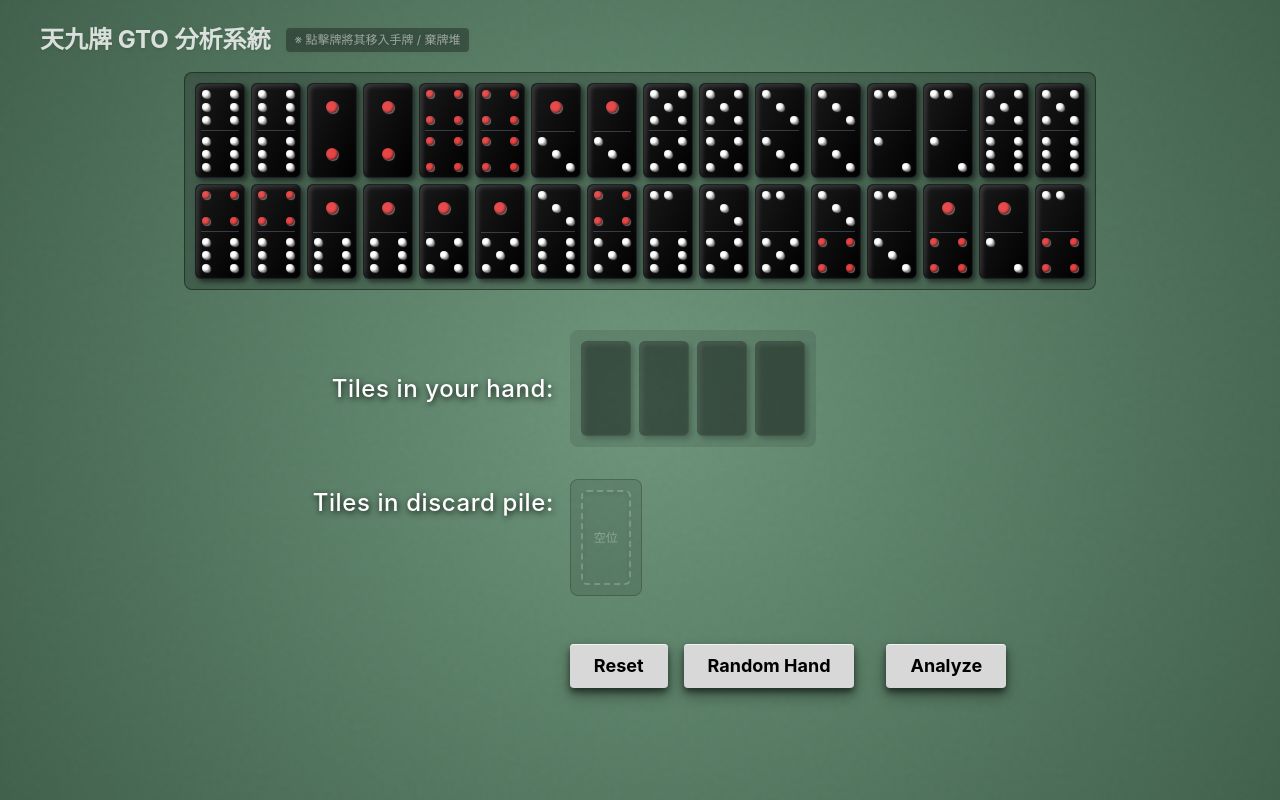
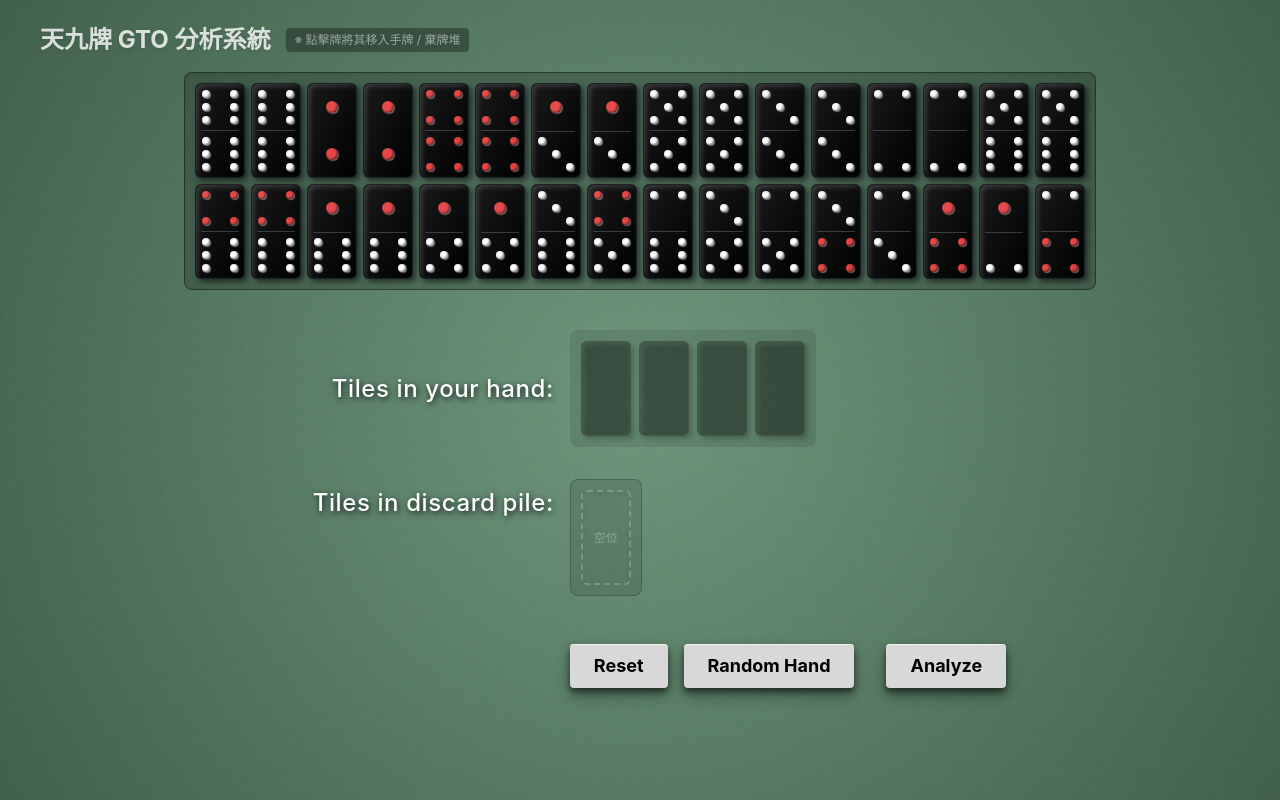
Before and after one commit to pan77775/pai_gow, a React (Vite) app: page / in a window 1280 px wide. Built offline with nearby package versions, Linux system fonts and the light colour scheme.

Commit message:
fix(ui): define css grid positions for horizontal 2-dots tile rendering

```diff
--- a/src/index.css
+++ b/src/index.css
@@ -69,10 +69,20 @@ body {
   height: 12px;
 }
 
-/* 2點：對角線 */
+/* 2點：依照水平靠邊排列 (天九牌特徵) */
 .dots-2 .dot-top-left {
   grid-column: 1;
   grid-row: 1;
+}
+
+.dots-2 .dot-top-right {
+  grid-column: 3;
+  grid-row: 1;
+}
+
+.dots-2 .dot-bottom-left {
+  grid-column: 1;
+  grid-row: 3;
 }
 
 .dots-2 .dot-bottom-right {
```
